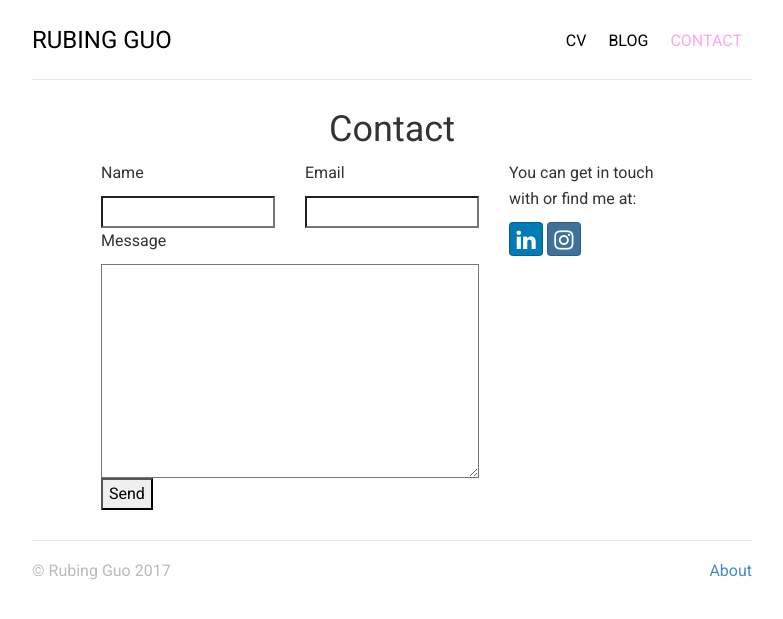
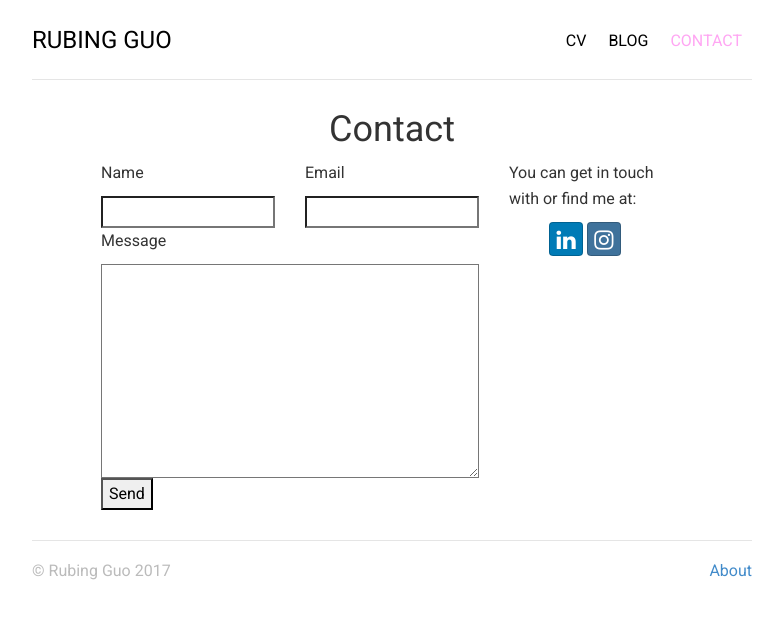
Before and after one commit to flower-joke/peanutshells.github.io, a Jekyll site: the page built from contact/index.html, in a window 1280 px wide. Shown: the top 619 px of the page, without its empty margins (248-1031 px from the left). Built offline with Jekyll 4.4.1, drawn with Linux system fonts in a browser that asks for light colours; nearby versions of some CDN libraries.

Commit message:
Update style.css

```diff
--- a/css/style.css
+++ b/css/style.css
@@ -98,30 +98,22 @@ ul.swatch li:first-child { webkit-border-top-left-radius: 9px; -webkit-border-bo
 /* Contact */
 iframe {font-family: 'Merriweather', Georgia, Times; font-size: 16px;}
 .contact .form { width: 100%; }
-ul {
-    padding:0;
-    list-style: none;
-}
+.author-social-container { padding-top: 20px; }
+.author-social-container .author-social { display: block; max-width: 125px; margin: auto; margin-bottom: 5px; }
 .footer-social-icons {
     width: 350px;
     display:block;
     margin: 0 auto;
 }
-.social-icon {
+/*.social-icon {
     color: #fff;
 }
-ul.social-icons {
-    margin-top: 10px;
-}
-.social-icons li {
-    vertical-align: top;
-    display: inline;
-    height: 100px;
-}
+
+
 .social-icons a {
     color: #fff;
     text-decoration: none;
-}
+}*/
 
 /* About */
 .about ul.list-unstyled li { line-height: 30px; text-indent: -30px; margin-left: 30px;}
```
